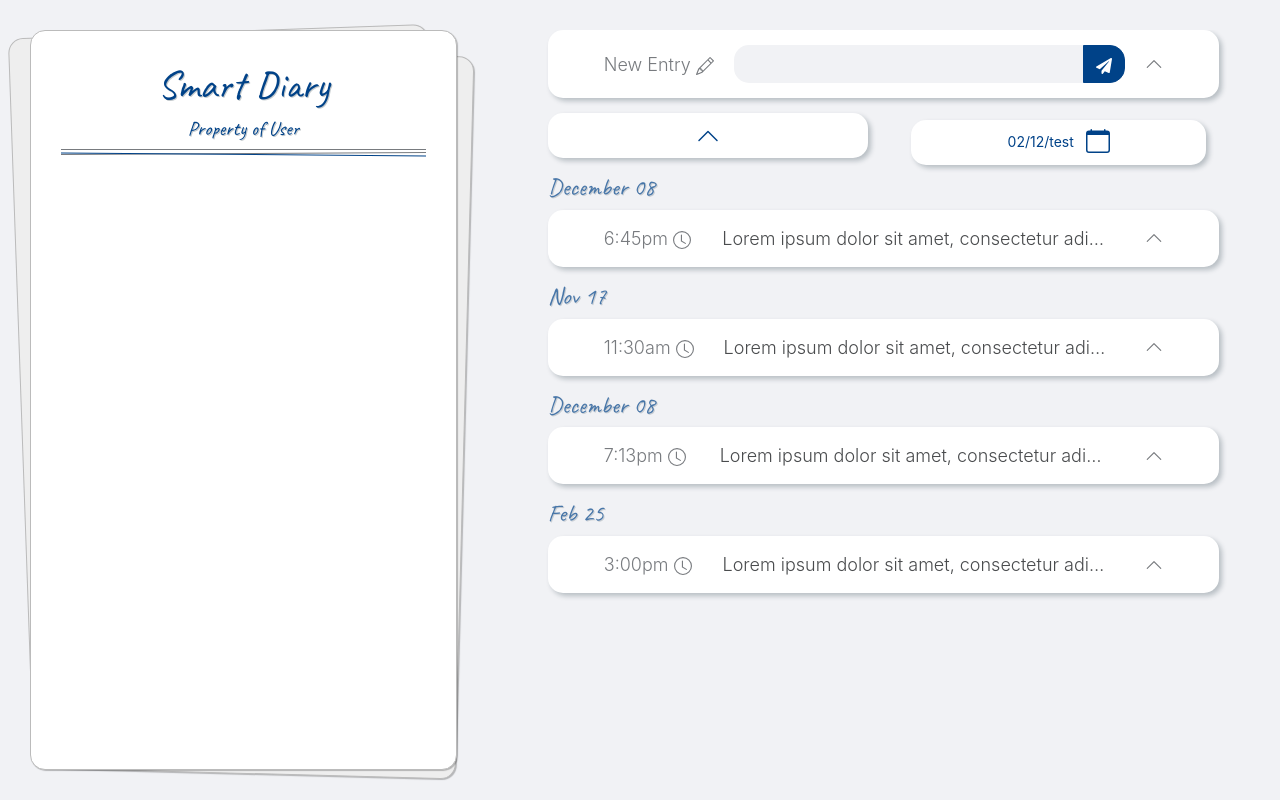
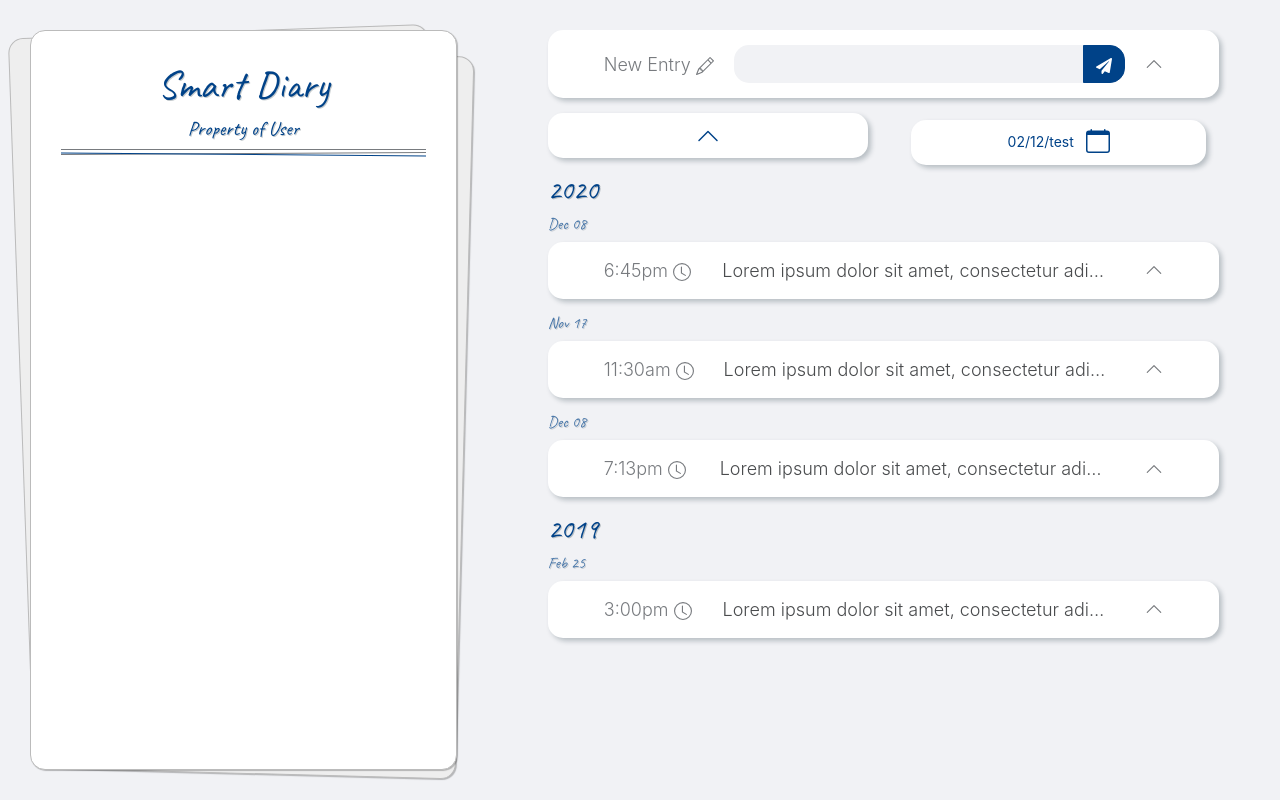
Before and after one commit to jordanmccollam/smartdiary, a React (Create React App) app: page / in a window 1280 px wide. Built offline with nearby package versions, Linux system fonts and the light colour scheme.

Commit message:
Organizing entries by year

```diff
--- a/src/components/Diary/entries.js
+++ b/src/components/Diary/entries.js
@@ -1,4 +1,4 @@
-import React, { useEffect, useState } from 'react';
+import React, { useEffect, useState, useMemo } from 'react';
 import { Container, Row, Col, Form, Button } from 'react-bootstrap';
 import * as Comp from '../index';
 import { BsPencil } from 'react-icons/bs';
@@ -8,7 +8,7 @@ import { VscSmiley } from 'react-icons/vsc';
 const testEntries = [
     {
         year: '2020',
-        date: 'December 08',
+        date: 'Dec 08',
         time: '6:45pm',
         content: 'Lorem ipsum dolor sit amet, consectetur adipiscing elit, sed do eiusmod tempor incididunt ut labore et dolore magna aliqua. Ut enim ad minim veniam, quis nostrud exercitation ullamco laboris nisi ut aliquip ex ea commodo consequat. Duis aute irure dolor in reprehenderit in voluptate velit esse cillum dolore eu fugiat nulla pariatur. Excepteur sint occaecat cupidatat non proident, sunt in culpa qui officia deserunt mollit anim id est laborum.'
     },
@@ -20,7 +20,7 @@ const testEntries = [
     },
     {
         year: '2020',
-        date: 'December 08',
+        date: 'Dec 08',
         time: '7:13pm',
         content: 'Lorem ipsum dolor sit amet, consectetur adipiscing elit, sed do eiusmod tempor incididunt ut labore et dolore magna aliqua. Ut enim ad minim veniam, quis nostrud exercitation ullamco laboris nisi ut aliquip ex ea commodo consequat. Duis aute irure dolor in reprehenderit in voluptate velit esse cillum dolore eu fugiat nulla pariatur. Excepteur sint occaecat cupidatat non proident, sunt in culpa qui officia deserunt mollit anim id est laborum.'
     },
@@ -30,20 +30,36 @@ const testEntries = [
         time: '3:00pm',
         content: 'Lorem ipsum dolor sit amet, consectetur adipiscing elit, sed do eiusmod tempor incididunt ut labore et dolore magna aliqua. Ut enim ad minim veniam, quis nostrud exercitation ullamco laboris nisi ut aliquip ex ea commodo consequat. Duis aute irure dolor in reprehenderit in voluptate velit esse cillum dolore eu fugiat nulla pariatur. Excepteur sint occaecat cupidatat non proident, sunt in culpa qui officia deserunt mollit anim id est laborum.'
     },
-]
+].sort((a, b) => b.year - a.year);
 
 const Entries = (props) => {
     const { collapseAllTrigger } = props;
+    const [ years, setYears ] = useState([]);
+
+    useEffect(() => {
+        testEntries.forEach((entry, index) => {
+            if (!years.includes(entry.year)) {
+                setYears(old => [...old.filter(o => o !== entry.year), entry.year]);
+            }
+        })
+    }, [testEntries]);
 
     return (
         <div>
-            {testEntries.map((entry, index) => {
+            {years.map((year, yIndex) => {
                 return (
-                    <Comp.Diary.Entry
-                        key={`entry-${index}`}
-                        entry={entry}
-                        collapseAllTrigger={collapseAllTrigger}
-                    />
+                    <div key={`year-${yIndex}`}>
+                        <h3>{year}</h3>
+                        {testEntries.filter(e => e.year === year).map((entry, index) => {
+                            return (
+                                <Comp.Diary.Entry
+                                    key={`entry-${index}`}
+                                    entry={entry}
+                                    collapseAllTrigger={collapseAllTrigger}
+                                />
+                            )
+                        })}
+                    </div>
                 )
             })}
         </div>
--- a/src/components/Diary/entry.js
+++ b/src/components/Diary/entry.js
@@ -21,7 +21,7 @@ const Entry = (props) => {
     return (
         <Row>
             <Col>
-                <h4 className="month-header">{entry.date}</h4>
+                <h6 className="month-header">{entry.date}</h6>
                 <div className="card">
                     {collapsed ? (
                         <>
```
